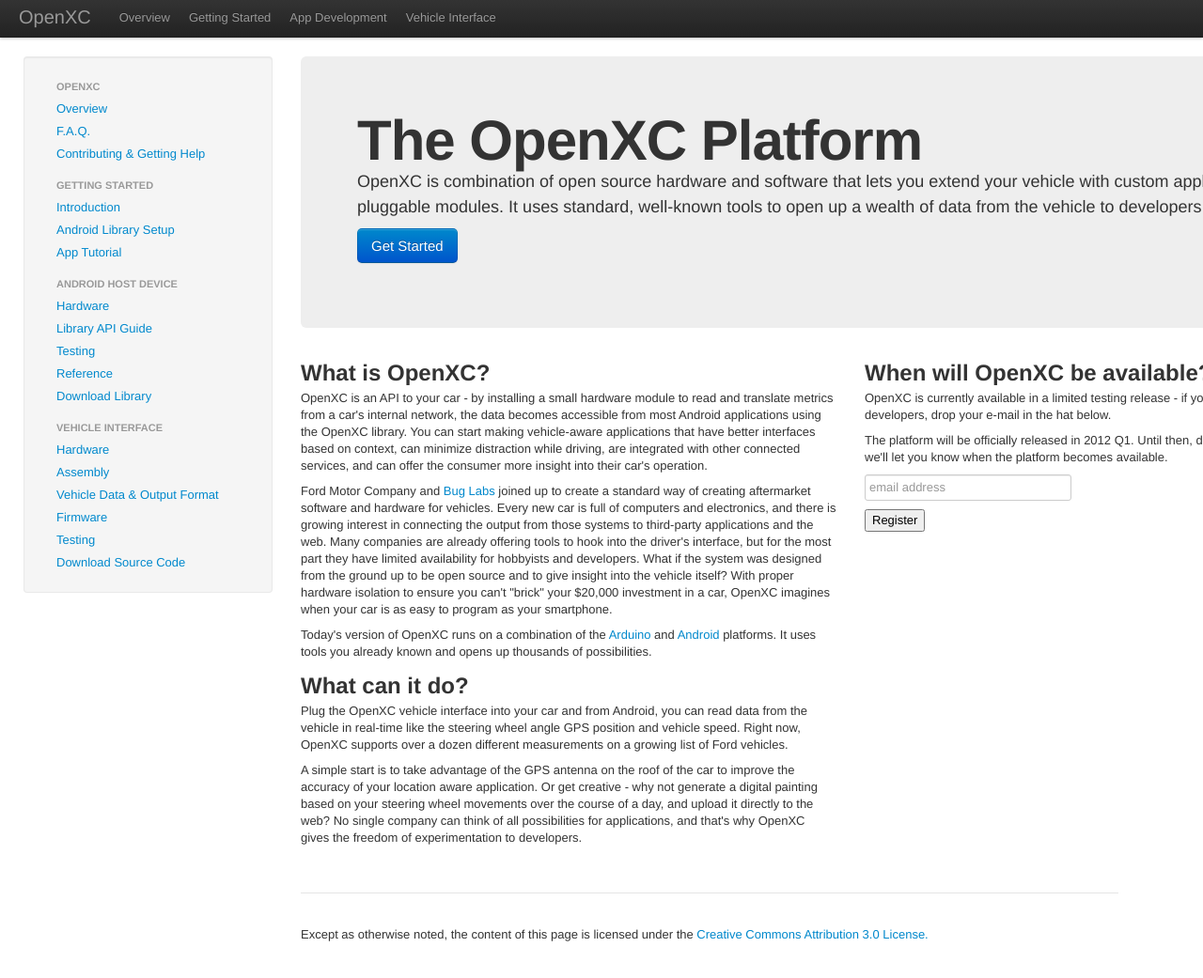
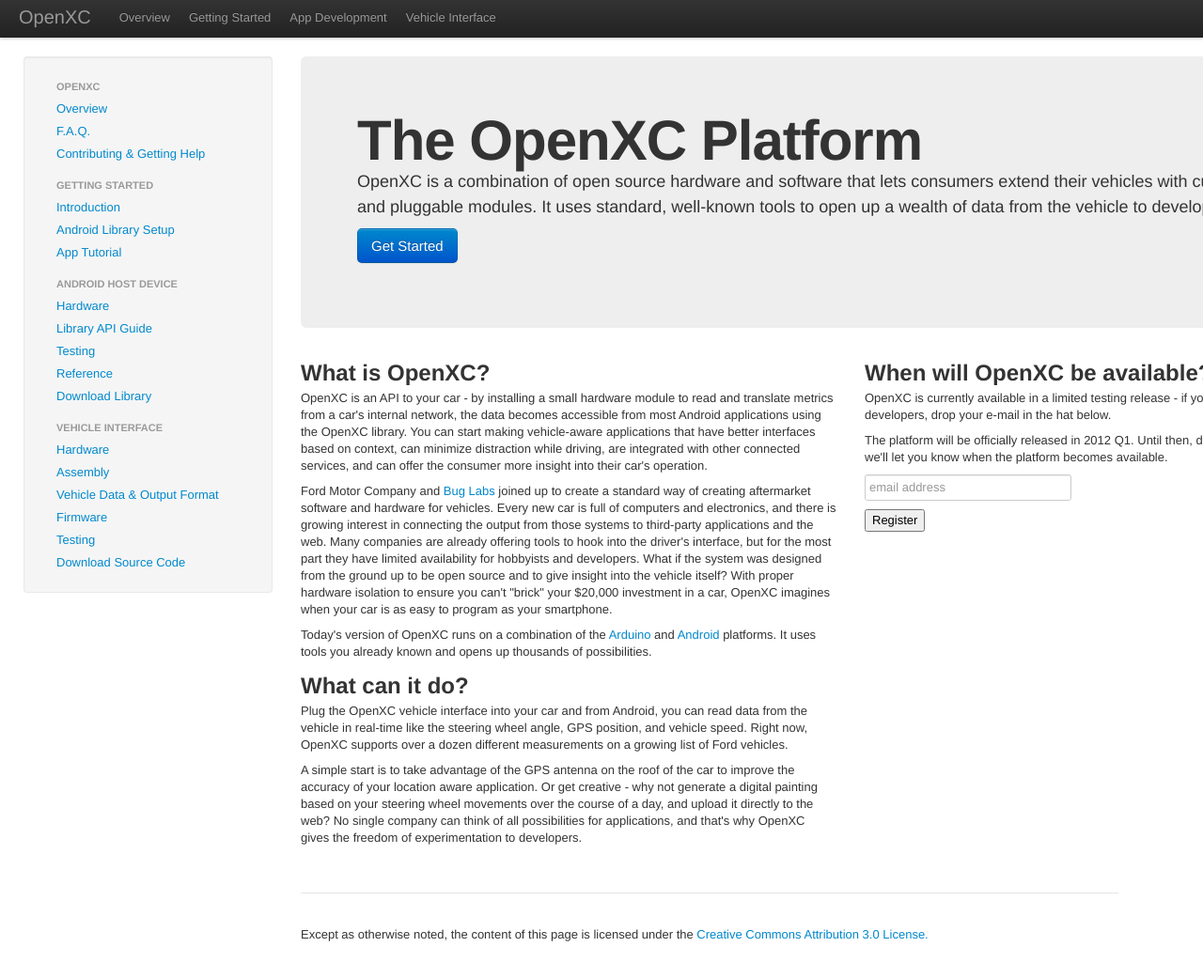
Before and after one commit to openxc/openxcplatform.com, a Jekyll site: the page built from index.html, in a window 1280 px wide and 1089 px high. Shown: the top 1041 px of the window at 94% size. Built offline with Jekyll 4.4.1, drawn with Linux system fonts in a browser that asks for light colours; nearby versions of some CDN libraries; Markdown is read by kramdown in place of the engine named in the settings; comment, search, counter and statistics services are not loaded.

Commit message:
Initial Changes

```diff
--- a/android/api-guide.mkd
+++ b/android/api-guide.mkd
@@ -120,7 +120,7 @@
 {% endhighlight %}
 
 The range of every measurement is defined in the class, and can be queried
-programmatically if you need to figure out your the current value's relative
+programmatically if you need to figure out your current value's relative
 position:
 
 {% highlight java %}
@@ -180,7 +180,7 @@
 
 The client applications (in a separate process) receive the data in an instance
 of the [VehicleManager](#services) service (#4) which notifies any activities
-that have previous registered their interest in vehicle data (#5).
+that have previously registered their interest in vehicle data (#5).
 
 <a name="services">
 **Remote and Local Services**
--- a/android/testing.mkd
+++ b/android/testing.mkd
@@ -47,7 +47,7 @@
     "file:///sdcard/com.openxc/trace.json");
 {% endhighlight %}
 
-Don't forget to also remove this data source when you activity pauses,
+Don't forget to also remove this data source when your activity pauses,
 otherwise you could start the trace playback multiple times simultaneously:
 
 {% highlight java %}
--- a/getting-started/tutorial.mkd
+++ b/getting-started/tutorial.mkd
@@ -19,7 +19,7 @@
 application. Setting up the development environment and understanding Android
 fundamentals is outside the scope of OpenXC, and already Google provides great
 documentation and tutorials - we won't repeat them here. The best place to start
-is [Gooogle's SDK guide][sdk].
+is [Google's SDK guide][sdk].
 
 Once you're comfortable with creating an Android app, continue on with this
 tutorial to enrich it with data from your vehicle. At this point, you should
@@ -103,7 +103,7 @@
 
 
 Now, when your app starts it will also start the OpenXC [VehicleManager][] and if
-the [Enabler][enabler] is running, it will be ready to received data from the
+the [Enabler][enabler] is running, it will be ready to receive data from the
 vehicle.
 
 <div class="page-header">
--- a/index.html
+++ b/index.html
@@ -8,8 +8,8 @@
         <div class="hero-unit">
             <h1>The OpenXC Platform</h1>
             <p>
-                OpenXC is combination of open source hardware and software that
-                lets you extend your vehicle with custom applications and
+                OpenXC is a combination of open source hardware and software that
+                lets consumers extend their vehicles with custom applications and
                 pluggable modules. It uses standard, well-known tools to open up
                 a wealth of data from the vehicle to developers.
             </p>
@@ -66,7 +66,7 @@
                 <p>
                     Plug the OpenXC vehicle interface into your car and from
                     Android, you can read data from the vehicle in real-time
-                    like the steering wheel angle GPS position and vehicle
+                    like the steering wheel angle, GPS position, and vehicle
                     speed. Right now, OpenXC supports over a dozen different
                     measurements on a growing list of Ford vehicles.
                 </p>
--- a/overview/index.mkd
+++ b/overview/index.mkd
@@ -8,7 +8,7 @@
 </div>
 
 OpenXC is combination of open source hardware and software that lets consumers
-extend your vehicle with custom applications and pluggable modules. It uses
+extend their vehicles with custom applications and pluggable modules. It uses
 standard, well-known tools to open up a wealth of data from the vehicle to
 developers.
 
--- a/vehicle-interface/index.mkd
+++ b/vehicle-interface/index.mkd
@@ -104,7 +104,7 @@
 </div>
 
 There are 2 USB ports on the combined Max32 and Network Shield, so getting the
-cables sorted out can be a bit confusion. The ports are meant to be used as
+cables sorted out can be a bit confusing. The ports are meant to be used as
 follows:
 
 * Mini-USB - connect to the serial console for debugging and to upload new
```
Also changed, not shown: other parts of android/testing.mkd (+1 -1 lines), other parts of overview/index.mkd (+1 -1 lines), android/index.mkd (+4 -4 lines).
